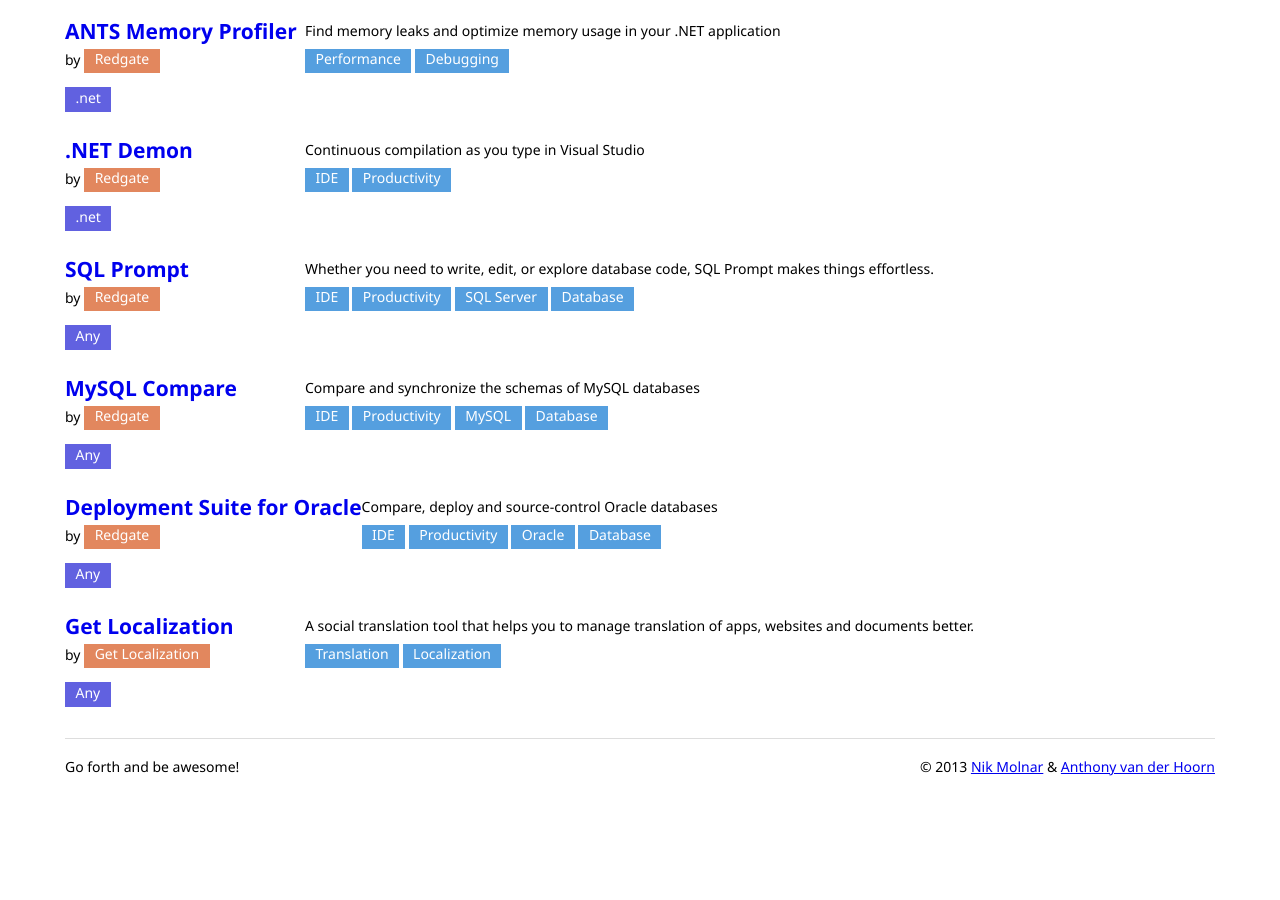
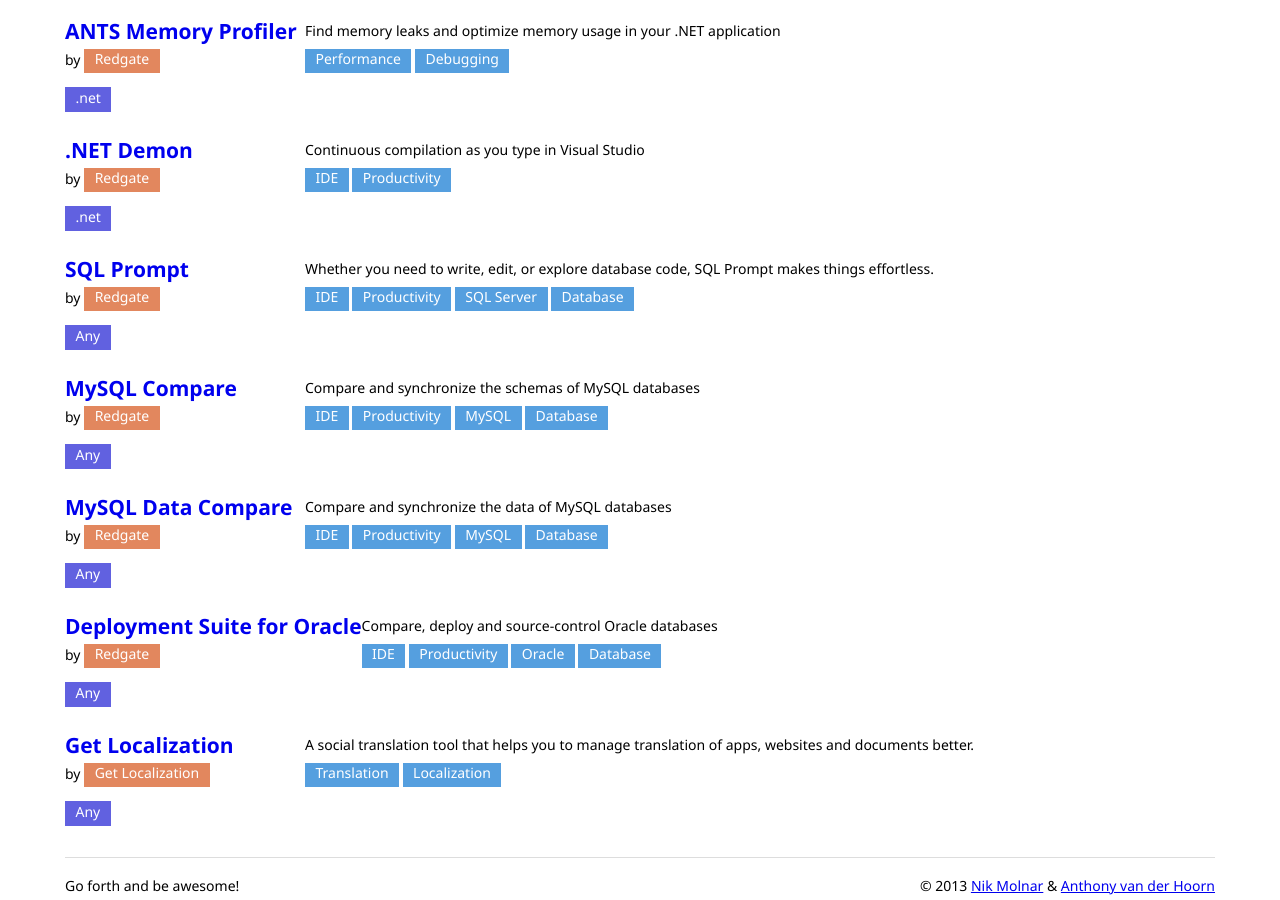
Before and after one commit to nikmd23/ossperks, a Jekyll site: the page built from index.html, in a window 1280 px wide and 900 px high, scrolled down 3307 px. Built offline with Jekyll 4.4.1, drawn with Linux system fonts in a browser that asks for light colours; nearby versions of some CDN libraries; before the commit the page ends 4088 px from its top, so only the background shows below that.

Commit message:
Added MySQL Data Compare
Pretty much just a clone of MySQL Compare with some words switched around.

```diff
--- a/index.html
+++ b/index.html
@@ -197,6 +197,12 @@
   platforms: [Any]
   company: *redgate
 
+- perk: {name: MySQL Data Compare, uri: 'http://reflectorblog.red-gate.com/2013/07/open-source/'}
+  description: Compare and synchronize the data of MySQL databases
+  categories: [IDE, Productivity, MySQL, Database]
+  platforms: [Any]
+  company: *redgate
+
 - perk: {name: Deployment Suite for Oracle, uri: 'http://reflectorblog.red-gate.com/2013/07/open-source/'}
   description: Compare, deploy and source-control Oracle databases
   categories: [IDE, Productivity, Oracle, Database]
```
